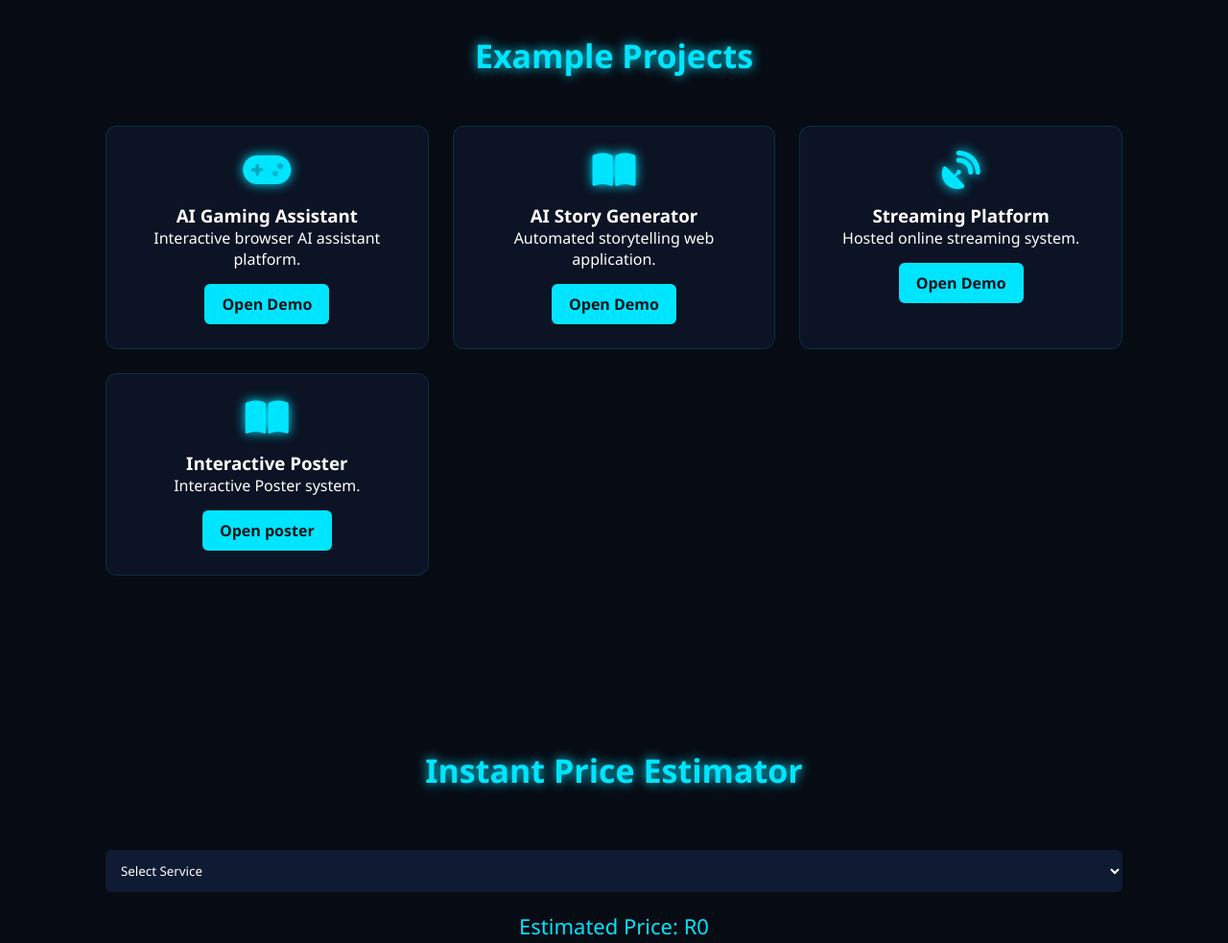
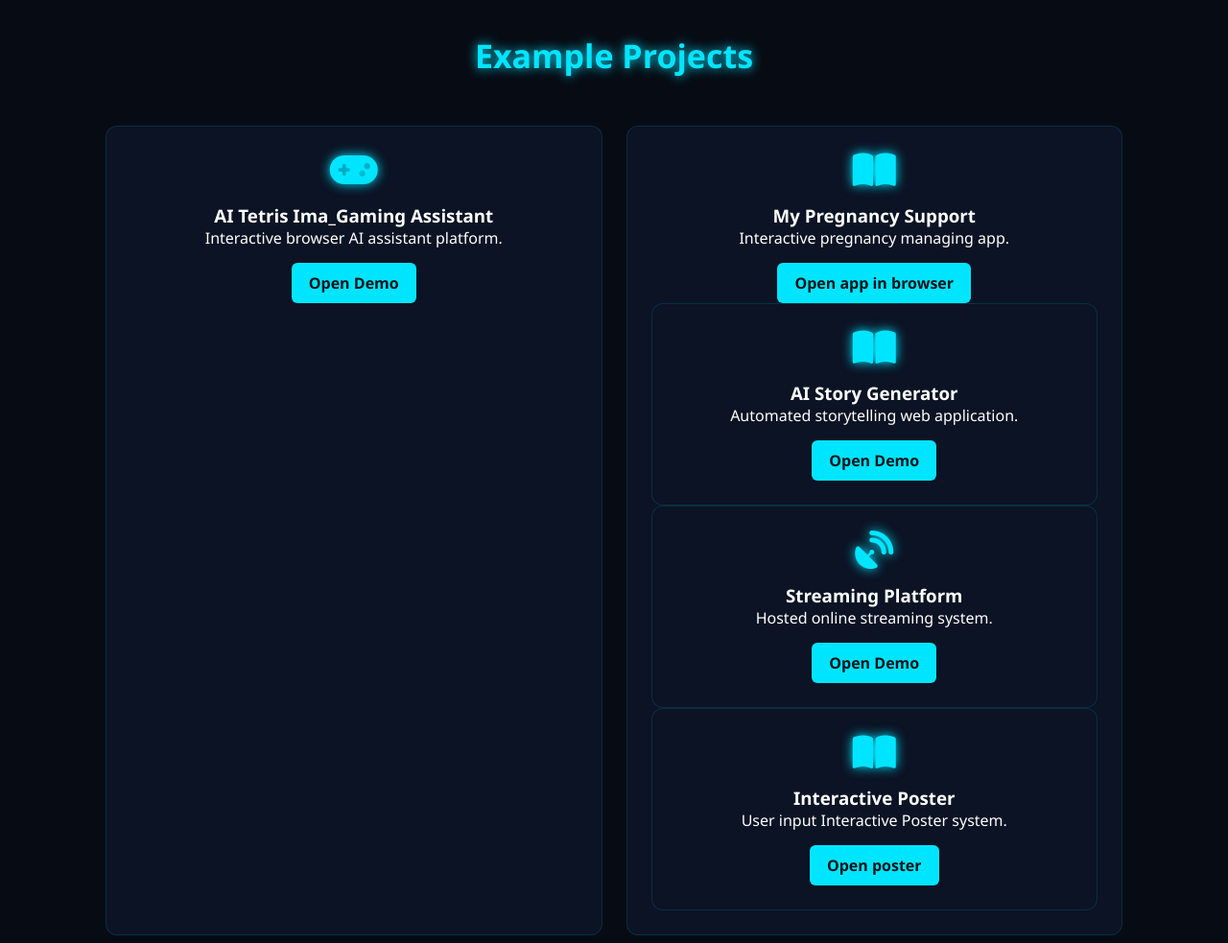
Before and after one commit to TrebuorOrnum/ornum-it-website, a website: page index.html in a window 1280 px wide. Shown: the part 1420-2403 px from the top of the page at 96% size. Drawn offline with Linux system fonts and the light colour scheme; some packages are replaced by stand-ins of ours.

Commit message:
Add files via upload

```diff
--- a/index.html
+++ b/index.html
@@ -150,10 +150,16 @@ text-decoration:none;box-shadow:0 0 15px #25D366;z-index:999;
 
 <div class="card">
 <i class="fas fa-gamepad"></i>
-<h3>AI Gaming Assistant</h3>
+<h3>AI Tetris Ima_Gaming Assistant</h3>
 <p>Interactive browser AI assistant platform.</p>
 <a class="project-link" href="https://tetris-image-reveal-1005191863088.us-west1.run.app/" target="_blank">Open Demo</a>
 </div>
+
+<div class="card">
+<i class="fas fa-book-open"></i>
+<h3>My Pregnancy Support</h3>
+<p>Interactive pregnancy managing app.</p>
+<a class="project-link" href="https://trebuorornum.github.io/My-Pregnancy-Tracker/" target="_blank">Open app in browser</a>
 
 <div class="card">
 <i class="fas fa-book-open"></i>
@@ -162,6 +168,8 @@ text-decoration:none;box-shadow:0 0 15px #25D366;z-index:999;
 <a class="project-link" href="https://storytime-ai-400387079194.us-west1.run.app" target="_blank">Open Demo</a>
 </div>
 
+
+
 <div class="card">
 <i class="fas fa-satellite-dish"></i>
 <h3>Streaming Platform</h3>
@@ -169,11 +177,10 @@ text-decoration:none;box-shadow:0 0 15px #25D366;z-index:999;
 <a class="project-link" href="https://studio--studio-222474804-ba824.us-central1.hosted.app" target="_blank">Open Demo</a>
 </div>
 
-
 <div class="card">
 <i class="fas fa-book-open"></i>
 <h3>Interactive Poster</h3>
-<p>Interactive Poster system.</p>
+<p>User input Interactive Poster system.</p>
 <a class="project-link" href="https://trebuorornum.github.io/ornum-it-website/poster.html" target="_blank">Open poster</a>
 
 </div>
@@ -265,7 +272,7 @@ Name: ${name}
 Device: ${device}
 Problem: ${problem}`;
 
-window.open("https://wa.me/27615033085?text="+encodeURIComponent(msg));
+window.open("https://wa.me/27680780521?text="+encodeURIComponent(msg));
 }
 
 </script>
```
Also changed, not shown: 1 other file.
